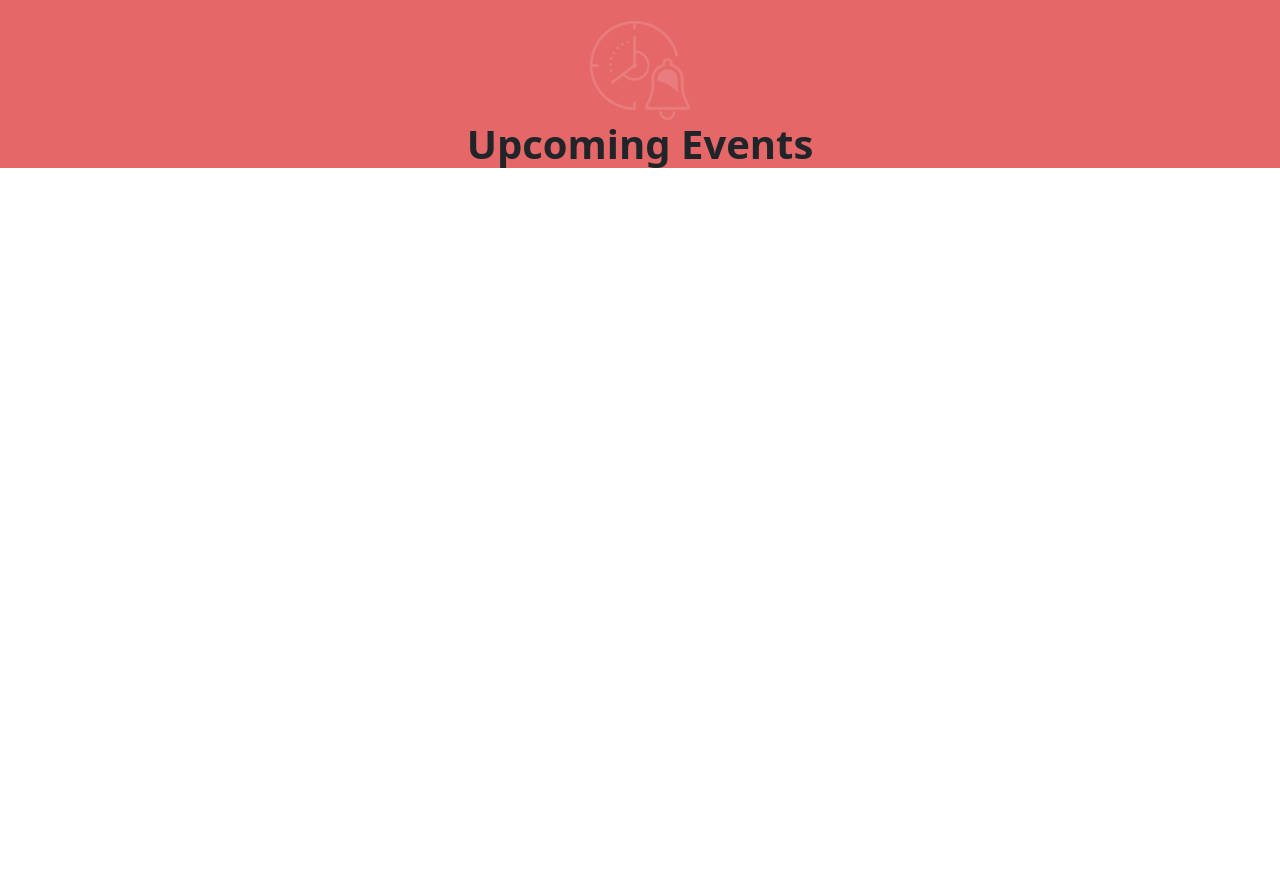
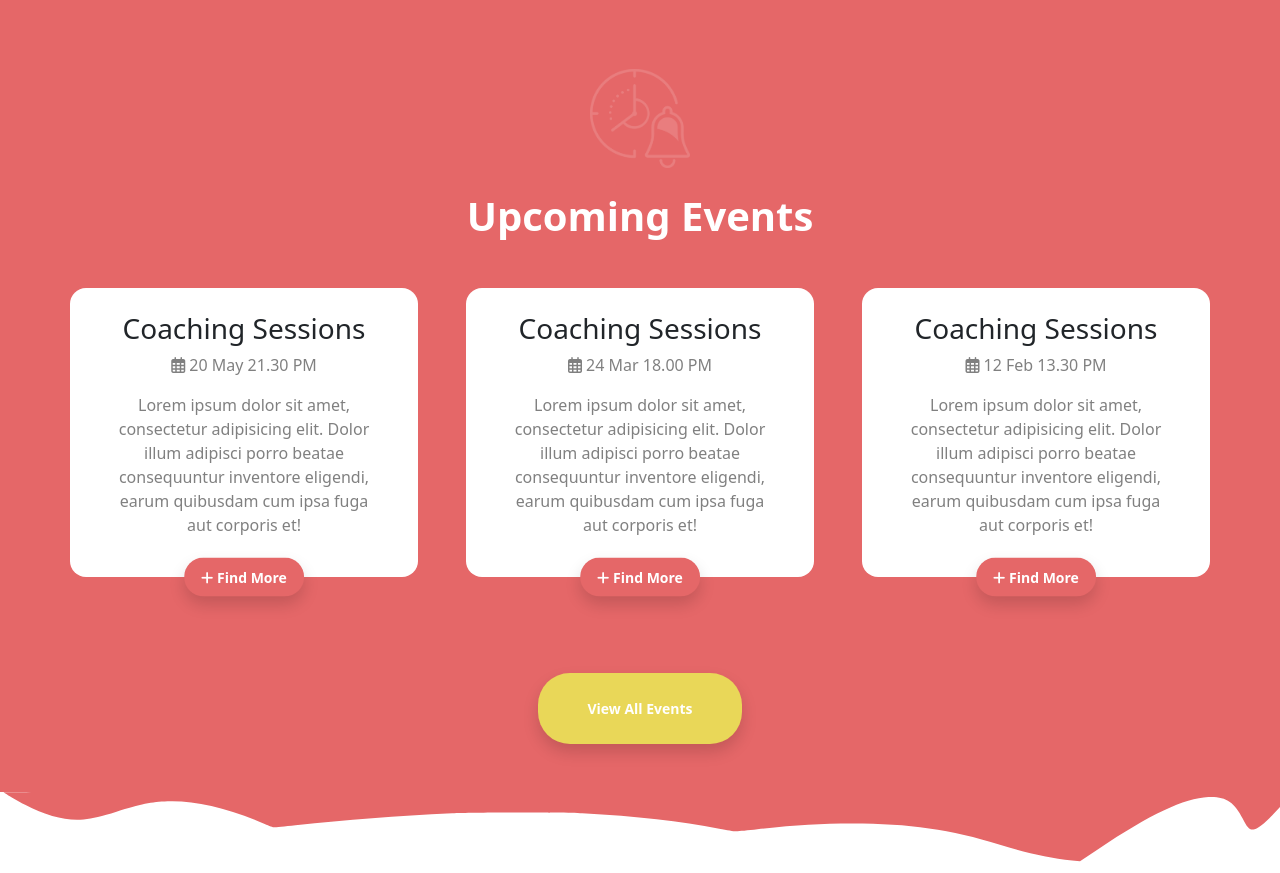
Before and after one commit to NeilMagon/proj-html-vuejs, a Vue app: page / in a window 1280 px wide. Shown: the part 2880-3753 px from the top of the page. Before the commit the page ends 3056 px from the top, so only its background shows below. Built offline with nearby package versions, Linux system fonts and the light colour scheme.

Commit message:
feat: add second part of EventUniversity and completed the component

```diff
--- a/src/components/EventsUniversity.vue
+++ b/src/components/EventsUniversity.vue
@@ -47,12 +47,59 @@
             </div>
         </div>
     </section>
-    <section class="text-center">
+    <section class="text-center pt-5">
         <div class="container">
             <img class="ms-image" src="../assets/img/img/Clock-and-Bell.png" alt="">
-            <h1>Upcoming Events</h1>
+            <h1 class="p-4 text-white">Upcoming Events</h1>
+            <div class="row gap-5 pt-3 mb-5">
+                <div class="col bg-white rounded-4">
+                    <div class="p-4 position-relative">
+                        <h3>Coaching Sessions</h3>
+                        <p class="text-c"><i class="fa-regular fa-calendar-days"></i> 20 May 21.30 PM</p>
+                        <p class="text-c">Lorem ipsum dolor sit amet, consectetur adipisicing elit.
+                            Dolor illum adipisci porro beatae consequuntur inventore eligendi,
+                            earum quibusdam cum ipsa fuga aut corporis et!
+                        </p>
+                        <div class="position-absolute top-100 start-50 translate-middle">
+                            <button class="px-3 py-2 shadow rounded-5 ms-button btn text-white"><i class="fa-solid fa-plus"></i> Find More</button>
+                        </div>
+                    </div>
+                </div>
+                <div class="col bg-white rounded-4">
+                    <div class="p-4 position-relative">
+                        <h3>Coaching Sessions</h3>
+                        <p class="text-c"><i class="fa-regular fa-calendar-days"></i> 24 Mar 18.00 PM</p>
+                        <p class="text-c">Lorem ipsum dolor sit amet, consectetur adipisicing elit.
+                            Dolor illum adipisci porro beatae consequuntur inventore eligendi,
+                            earum quibusdam cum ipsa fuga aut corporis et!
+                        </p>
+                        <div class="position-absolute top-100 start-50 translate-middle">
+                            <button class="px-3 py-2 shadow rounded-5 ms-button btn text-white"><i class="fa-solid fa-plus"></i> Find More</button>
+                        </div>
+                    </div>
+                </div>
+                <div class="col bg-white rounded-4">
+                    <div class="p-4 position-relative">
+                        <h3>Coaching Sessions</h3>
+                        <p class="text-c"><i class="fa-regular fa-calendar-days"></i> 12 Feb 13.30 PM</p>
+                        <p class="text-c">Lorem ipsum dolor sit amet, consectetur adipisicing elit.
+                            Dolor illum adipisci porro beatae consequuntur inventore eligendi,
+                            earum quibusdam cum ipsa fuga aut corporis et!
+                        </p>
+                        <div class="position-absolute top-100 start-50 translate-middle">
+                            <button class="px-3 py-2 shadow rounded-5 ms-button btn text-white"><i class="fa-solid fa-plus"></i> Find More</button>
+                        </div>
+                    </div>
+                </div>
+            </div>
+            <div class="p-5">
+                <button class="px-5 ms-bg py-4 shadow rounded-5 ms-button btn text-white">View All Events</button>
+            </div>
         </div>
     </section>
+    <div class="ms-img">
+        <img src="../assets/img/svg/svg-1.svg" alt="">
+    </div>
 </template>
 
 <style scoped lang="scss">
@@ -76,5 +123,16 @@
 
             font-weight: bold;
         }
+        .text-c{
+            color: grey;
+        }
+        .ms-button{
+            background-color: $brand-primary;
+            font-weight: bold;
+            font-size: 14px;
+        }
+        .ms-bg{
+            background-color: $brand-secondary;
+        }
     }
 </style>
```
